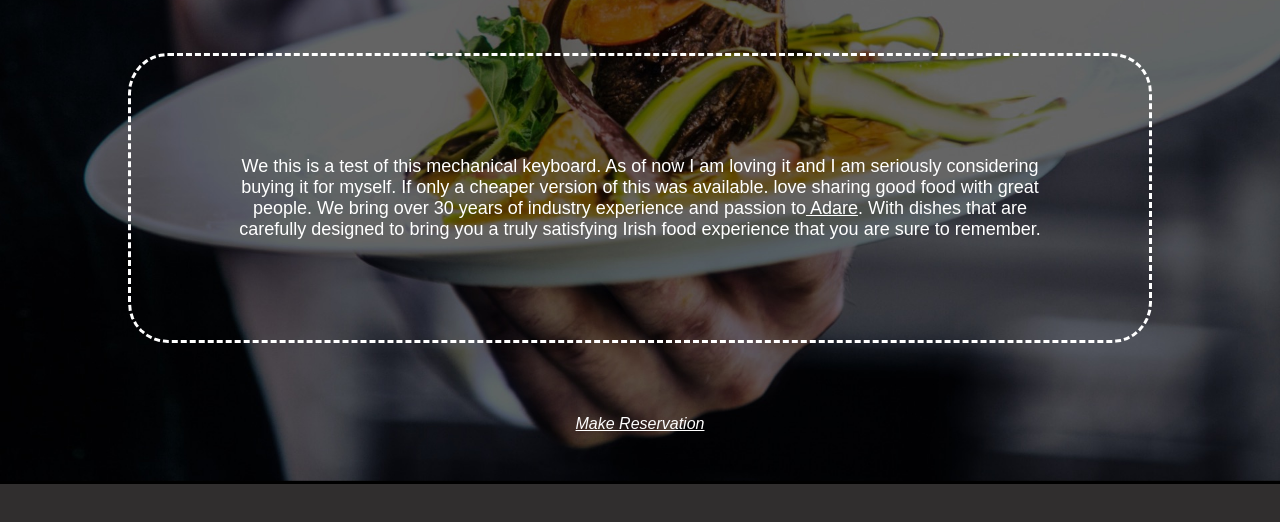
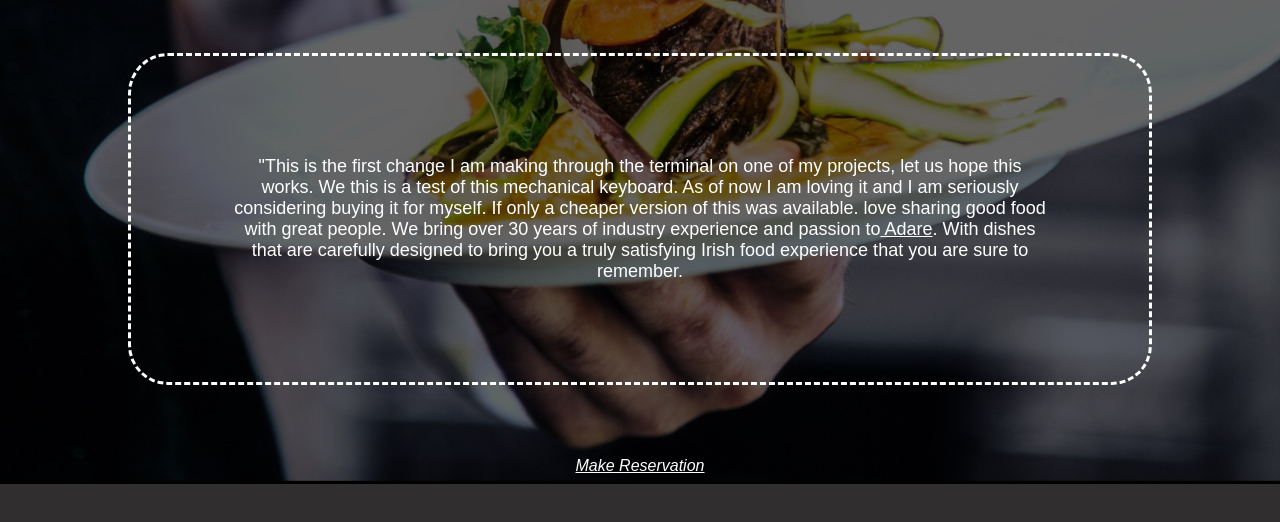
Before and after one commit to abeedkoul/AdareRestraunt, a plain HTML site: page index.html in a window 1280 px wide. Shown: the part 344-866 px from the top of the page. Drawn offline with Linux system fonts and the light colour scheme; a script that the page names is missing.

Commit message:
First commit on my own project to github

```diff
--- a/index.html
+++ b/index.html
@@ -28,7 +28,9 @@
 
         <main>
             <h1>let's meat</h1>
-            <p>We this is a test of this mechanical keyboard. As of now I am loving it and I am seriously considering buying it for myself. If only a cheaper version of this was available. love sharing good food with great people. We bring over 30 years of industry experience and passion to<a href="#" target="_blank"> Adare</a>. With dishes that are carefully designed to bring you a truly satisfying Irish food experience that you are sure to remember.</p>
+            <p>"This is the first change I am making through the terminal on one of my projects, let us hope this works. We this is a test of this
+mechanical keyboard. As of now I am loving it and I am seriously considering buying it for myself. If only a
+cheaper version of this was available. love sharing good food with great people. We bring over 30 years of industry experience and passion to<a href="#" target="_blank"> Adare</a>. With dishes that are carefully designed to bring you a truly satisfying Irish food experience that you are sure to remember.</p>
             <br>
             <br>
             <br>
```
